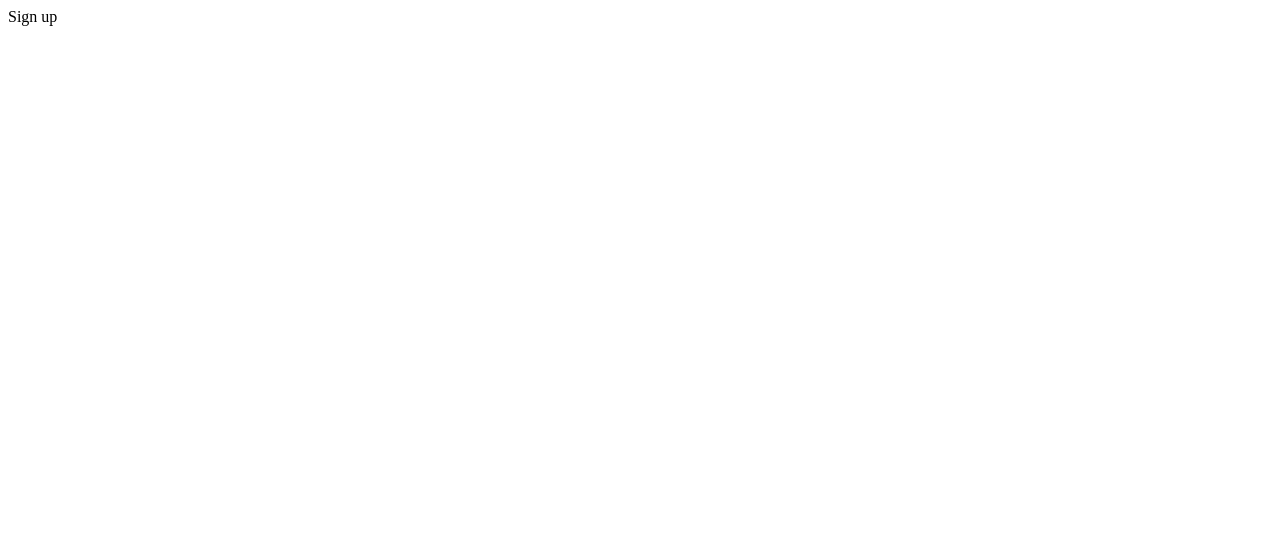
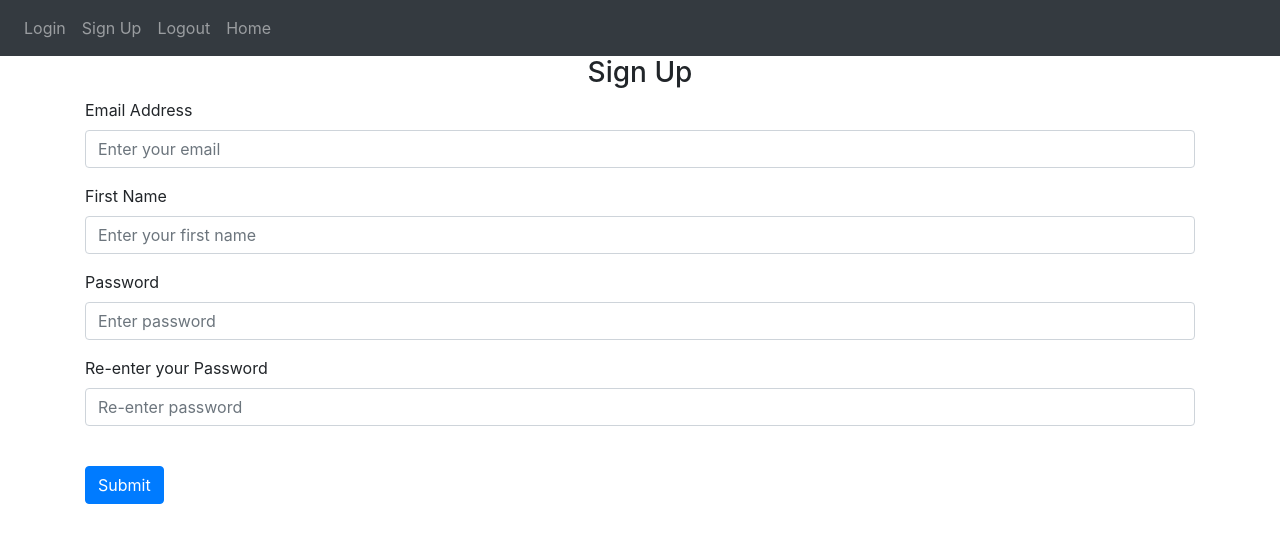
Before and after one commit to SaWarr/Python, a Flask app: page /sign-up in a window 1280 px wide. Before the commit the part shown is almost empty. Shown: the top 543 px of the page. Run offline with Flask 3, Linux system fonts and the light colour scheme; some libraries are stand-ins or nearby versions.

Commit message:
html update

```diff
--- a/flaskwebapp/noodles/templates/auth.py
+++ b/flaskwebapp/noodles/templates/auth.py
@@ -1,10 +1,10 @@
-from flask import Blueprint
+from flask import Blueprint, render_template
 
 auth = Blueprint('auth', __name__)
 
 @auth.route('/login') #define decorator
 def login(): #define function, often same designation as route
-    return "<p>Login<p>"
+    return render_template("login.html")
 
 @auth.route('/logout')
 def logout():
@@ -12,4 +12,4 @@ def logout():
 
 @auth.route('/sign-up')
 def signup():
-    return "<p>Sign up<p>"
+    return render_template("sign_up.html")
--- a/flaskwebapp/noodles/templates/base.html
+++ b/flaskwebapp/noodles/templates/base.html
@@ -24,7 +24,7 @@
     <body>
         <nav class="navbar navbar-expand-lg navbar-dark bg-dark" >
             <button
-            class="navbar-toggle"
+            class="navbar-toggler"
             type="button"
             data-toggle="collapse"
             data-target="#navbar">
@@ -39,7 +39,10 @@
                 </div>
             </div>
         </nav>
-
+        <div class="container">
+            {% block content %}
+            {% endblock %}
+        </div>
 
 
 
--- a/flaskwebapp/noodles/templates/home.html
+++ b/flaskwebapp/noodles/templates/home.html
@@ -1,2 +1,6 @@
 <!-- extending template: -->
-{% extends "base.html" %} {% block title %}Change{% endblock %}
+{% extends "base.html" %} {% block title %}Home{% endblock %}
+
+{% block content %}
+<h1>This is the home page</h1>
+{% endblock %}
--- /dev/null
+++ b/flaskwebapp/noodles/templates/sign_up.html
@@ -0,0 +1,51 @@
+{% extends "base.html" %} {% block title %}Sign Up{% endblock %}
+
+{% block content %}
+<form method="POST">
+    <h3 align="center"> Sign Up</h3>
+    <div class="form-group"> <!-- bootstrap class-->
+        <label for="email">Email Address</label>
+        <input
+            type="email"
+            class="form-control"
+            id="email"
+            name="email"
+            placeholder="Enter your email"
+        /> <!-- another bootstrap class. NEed to define a name as
+        that will be what attribute is called when passed to  backend
+        (id optional, name not) -->
+    </div>
+    <div class="form-group"> <!-- bootstrap class-->
+        <label for="firstName">First Name</label>
+        <input
+            type="text"
+            class="form-control"
+            id="firstName"
+            name="firstName"
+            placeholder="Enter your first name"
+        />
+    </div>
+    <div class="form-group"> <!-- bootstrap class-->
+        <label for="password1">Password</label>
+        <input
+            type="password"
+            class="form-control"
+            id="password1"
+            name="password1"
+            placeholder="Enter password"
+        />
+    </div>
+    <div class="form-group"> <!-- bootstrap class-->
+        <label for="password2">Re-enter your Password</label>
+        <input
+            type="password"
+            class="form-control"
+            id="password2"
+            name="password2"
+            placeholder="Re-enter password"
+        />
+    </div>
+    <br />
+    <button type="submit" class="btn btn-primary">Submit</button>
+</form>
+{% endblock %}
```
